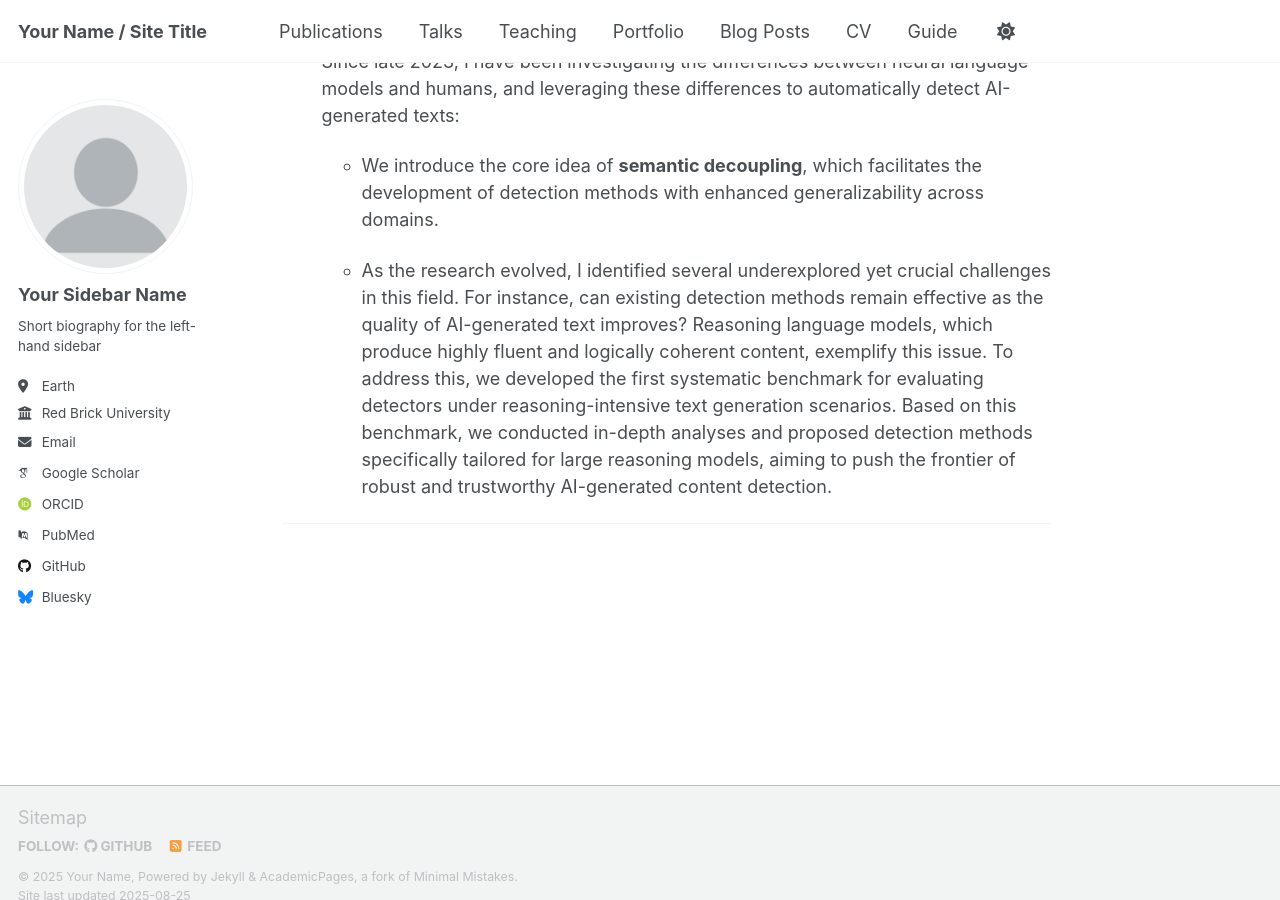
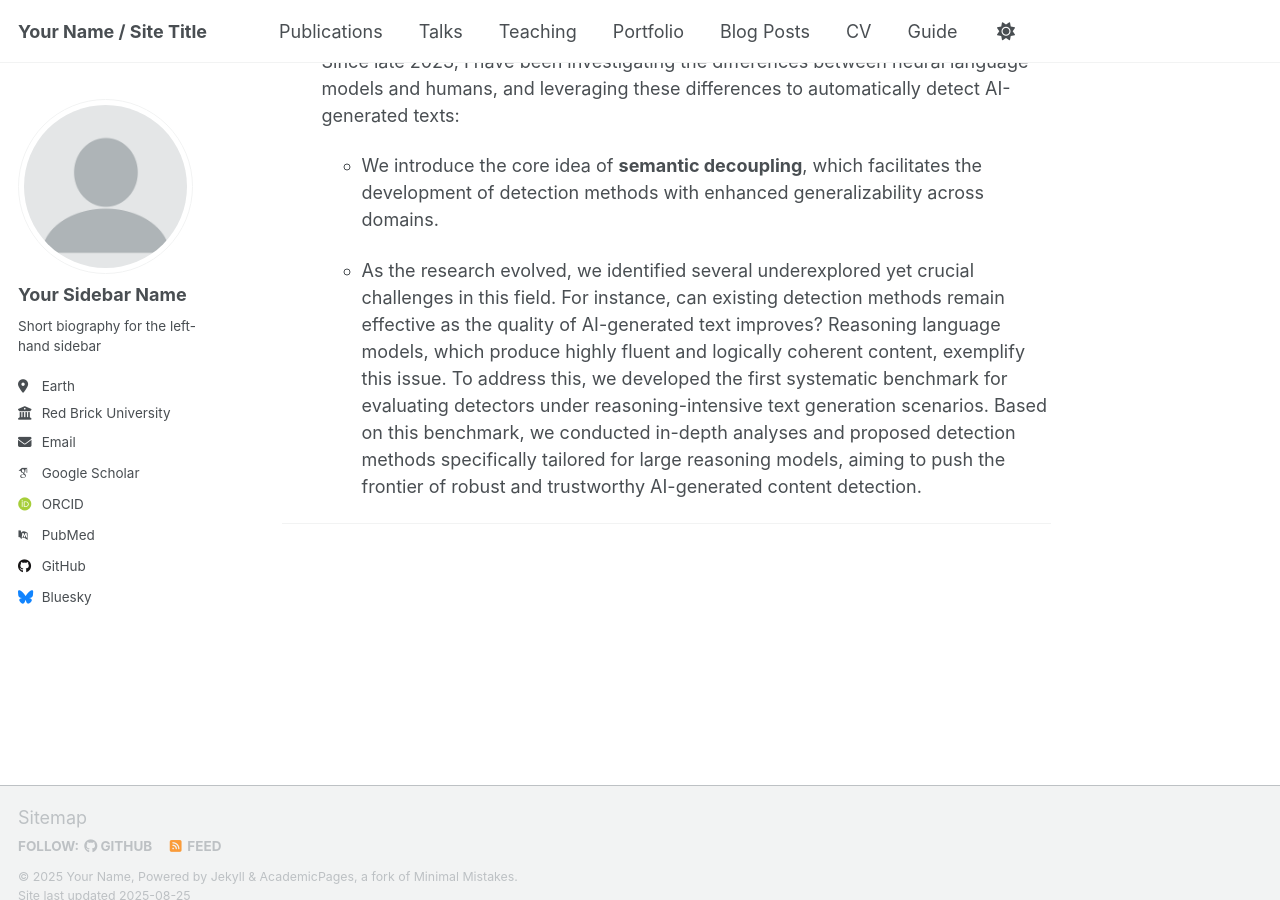
Before and after one commit to happy-Moer/yuxiao.github.io, a Jekyll site: the page built from _pages/about.md, in a window 1280 px wide and 900 px high, scrolled down 789 px. Built offline with Jekyll 4.4.1, drawn with Linux system fonts in a browser that asks for light colours; some web fonts are replaced; a script that is not in the unit is left out.

```diff
--- a/_pages/about.md
+++ b/_pages/about.md
@@ -31,6 +31,6 @@ My research interests lie in Trustworthy Machine Learning, Large Reasoning Model
 
   - We introduce the core idea of **semantic decoupling**, which facilitates the development of detection methods with enhanced generalizability across domains.
 
-  - As the research evolved, I identified several underexplored yet crucial challenges in this field. For instance, can existing detection methods remain effective as the quality of AI-generated text improves? Reasoning language models, which produce highly fluent and logically coherent content, exemplify this issue. To address this, we developed the first systematic benchmark for evaluating detectors under reasoning-intensive text generation scenarios. Based on this benchmark, we conducted in-depth analyses and proposed detection methods specifically tailored for large reasoning models, aiming to push the frontier of robust and trustworthy AI-generated content detection.
+  - As the research evolved, we identified several underexplored yet crucial challenges in this field. For instance, can existing detection methods remain effective as the quality of AI-generated text improves? Reasoning language models, which produce highly fluent and logically coherent content, exemplify this issue. To address this, we developed the first systematic benchmark for evaluating detectors under reasoning-intensive text generation scenarios. Based on this benchmark, we conducted in-depth analyses and proposed detection methods specifically tailored for large reasoning models, aiming to push the frontier of robust and trustworthy AI-generated content detection.
 
 ---
```
